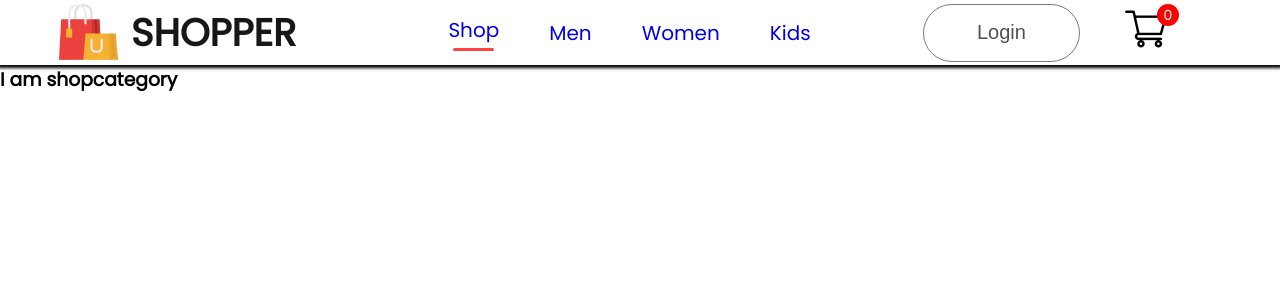
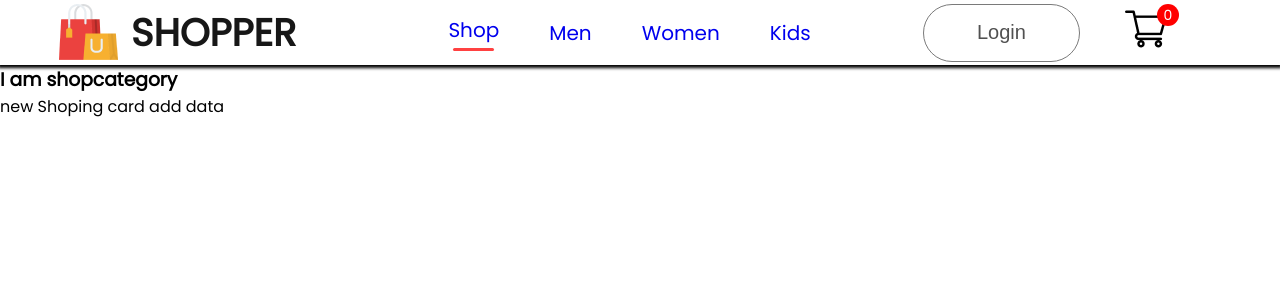
Before and after one commit to RupeshSahu969/E-commerce_project, a React (Create React App) app: page /mens in a window 1280 px wide. Shown: the top 300 px of the page. Built offline with nearby package versions, Linux system fonts and the light colour scheme.

Commit message:
add shoping card

```diff
--- a/src/Pages/ShopCategory.jsx
+++ b/src/Pages/ShopCategory.jsx
@@ -4,6 +4,7 @@ const ShopCategory = () => {
   return (
     <div>
       <h3>  I am shopcategory  </h3>
+      <p>  new Shoping card add data </p>
     </div>
   )
 }
```
